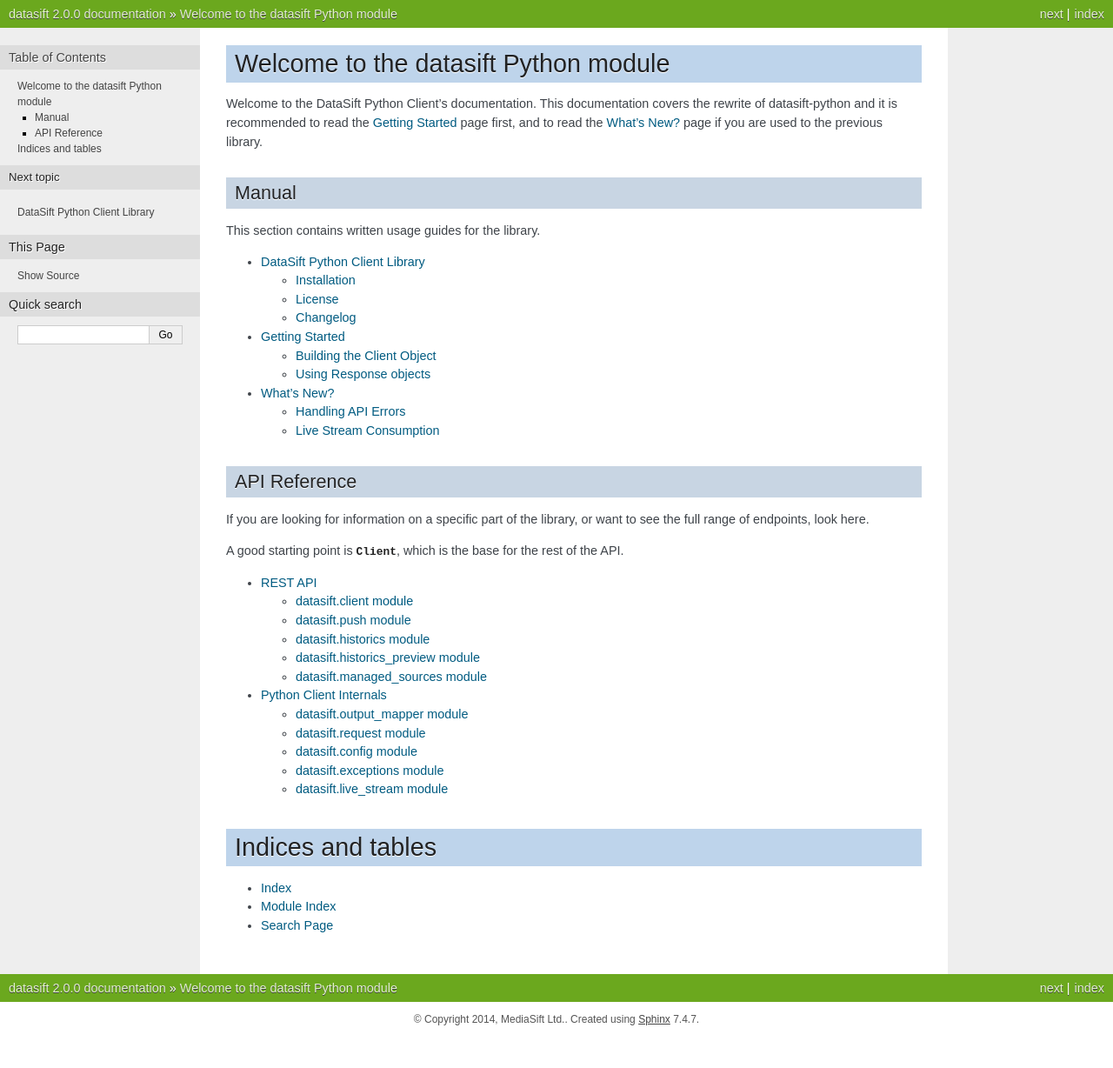
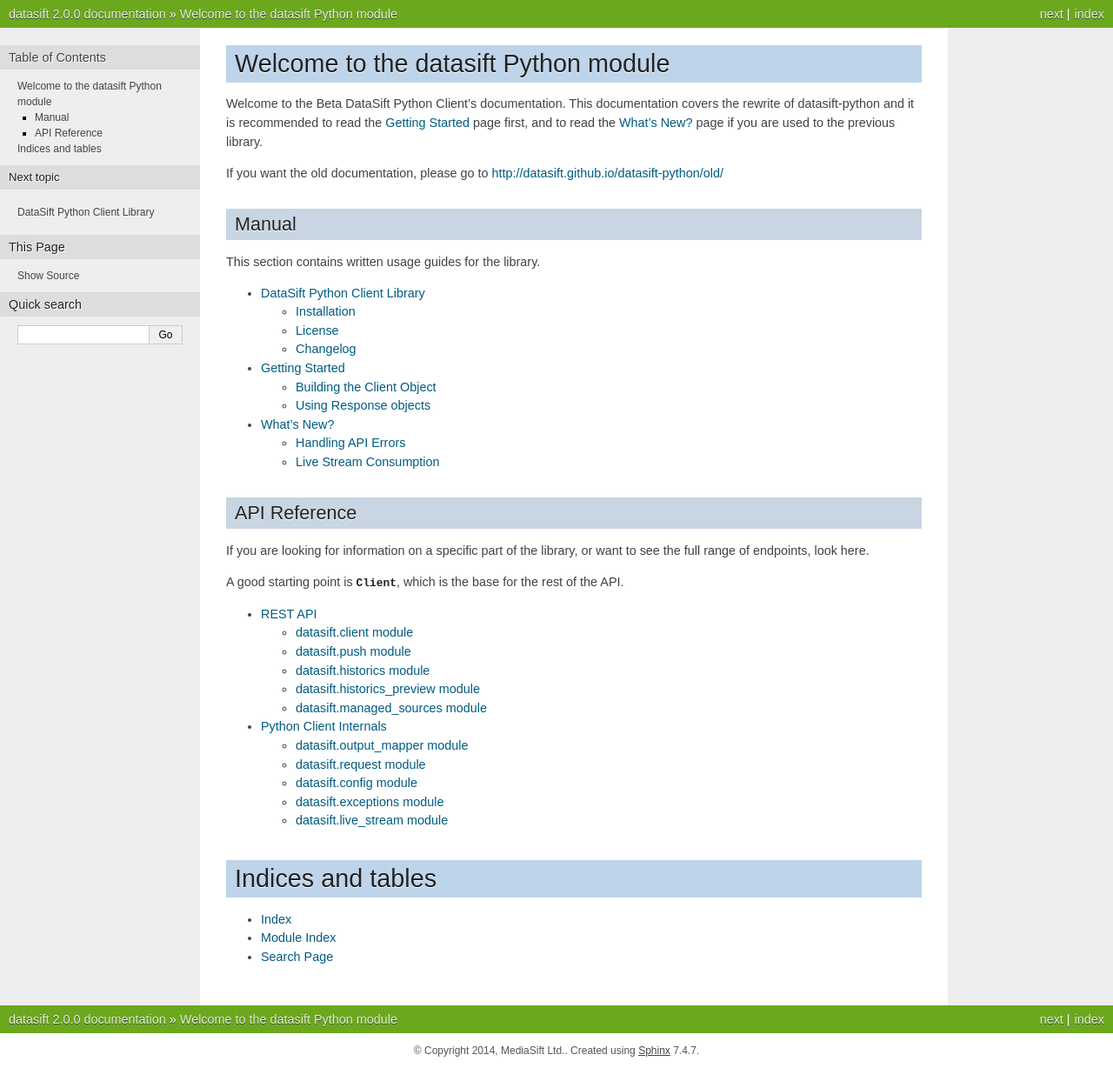
Before and after one commit to MeltwaterArchive/datasift-python, a Sphinx documentation site: the page built from docs/source/index.rst, in a window 1280 px wide. Shown: the whole page at 87% size. Built offline with Sphinx 7.4.7, drawn with Linux system fonts in a browser that asks for light colours; before the commit the page ends 1192 px from its top, so only the background shows below that.

Commit message:
Updated to reflect the beta release

```diff
--- a/README.rst
+++ b/README.rst
@@ -11,7 +11,7 @@ Installation
 
 Install with ``pip``::
 
-    pip install datasift
+    pip install datasift-beta
 
 Install from source::
 
--- a/docs/source/index.rst
+++ b/docs/source/index.rst
@@ -1,7 +1,9 @@
 Welcome to the datasift Python module
 =====================================
 
-Welcome to the DataSift Python Client's documentation. This documentation covers the rewrite of datasift-python and it is recommended to read the :ref:`gettingstarted` page first, and to read the :ref:`whatsnew` page if you are used to the previous library.
+Welcome to the Beta DataSift Python Client's documentation. This documentation covers the rewrite of datasift-python and it is recommended to read the :ref:`gettingstarted` page first, and to read the :ref:`whatsnew` page if you are used to the previous library.
+
+If you want the old documentation, please go to http://datasift.github.io/datasift-python/old/
 
 
 Manual
```
